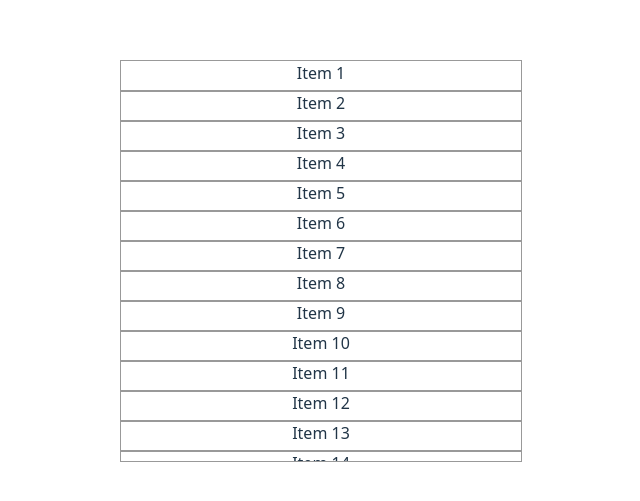
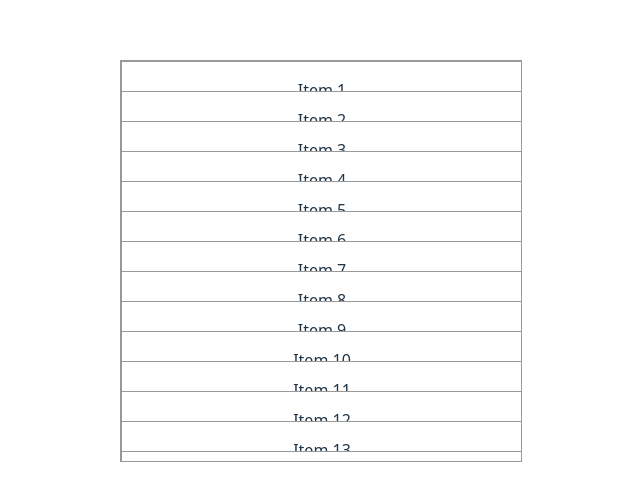
Before and after one commit to enochchau/windowing, a React (Vite) app: page / in a window 1280 px wide. Shown: the part 139-640 px from the top of the page, without its empty margins (319-959 px from the left). Built offline with nearby package versions, Linux system fonts and the light colour scheme.

Commit message:
extract list item component

```diff
--- a/src/App.tsx
+++ b/src/App.tsx
@@ -16,14 +16,16 @@ export function App() {
         itemHeight={30}
         height={400}
         width={400}
-        itemRenderer={(data) => (
-          <div
-            style={{ width: "100%", height: "100%", outline: "1px solid #999" }}
-          >
-            {data.label}
-          </div>
-        )}
+        itemRenderer={(data) => <ListItem>{data.label}</ListItem>}
       />
     </div>
   );
 }
+
+function ListItem({ children }: { children: React.ReactNode }) {
+  return (
+    <div style={{ width: "100%", height: "100%", border: "1px solid #999" }}>
+      <p>{children}</p>
+    </div>
+  );
+}
--- a/src/VirtualList.tsx
+++ b/src/VirtualList.tsx
@@ -22,7 +22,6 @@ export function VirtualList<T>(props: VirtualListProps<T>) {
   const { itemHeight, itemData, overflowCount, itemRenderer } = props;
 
   const outerRef = useRef<HTMLDivElement>(null);
-  const innerRef = useRef<HTMLDivElement>(null);
   const [visibleIndex, setVisibleIndex] = useState<{
     start: number;
     end: number;
@@ -51,6 +50,7 @@ export function VirtualList<T>(props: VirtualListProps<T>) {
     i++
   ) {
     const data = itemData[i];
+
     items.push(
       <div
         key={data.id}
@@ -60,6 +60,7 @@ export function VirtualList<T>(props: VirtualListProps<T>) {
           position: "absolute",
           left: 0,
           top: i * itemHeight,
+          overflow: "hidden",
         }}
       >
         {itemRenderer(data.data)}
@@ -73,10 +74,7 @@ export function VirtualList<T>(props: VirtualListProps<T>) {
       ref={outerRef}
       onScroll={onInnerScroll}
     >
-      <div
-        style={{ position: "relative", height: innerDivHeight }}
-        ref={innerRef}
-      >
+      <div style={{ position: "relative", height: innerDivHeight }}>
         {items}
       </div>
     </div>
```
